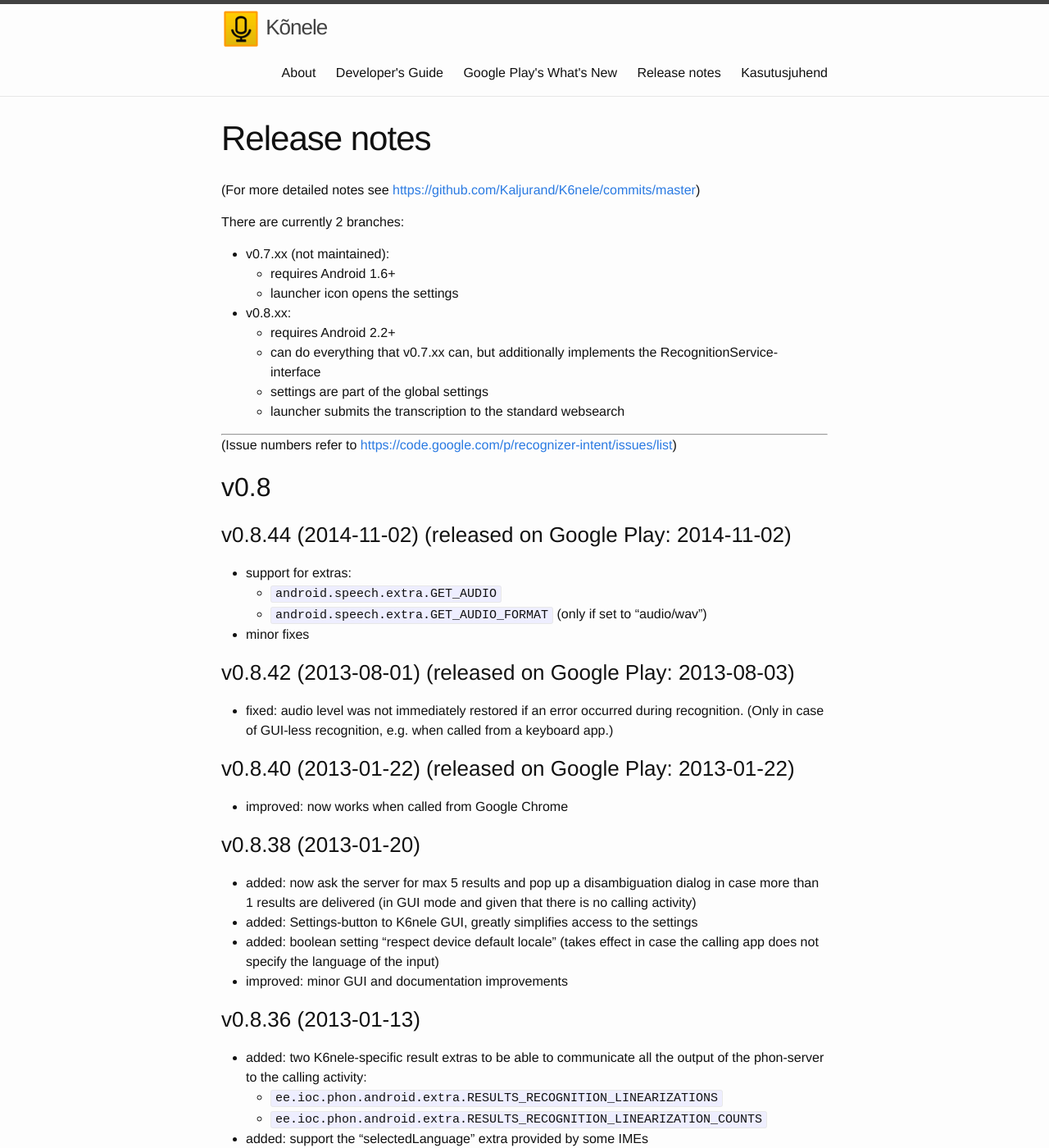
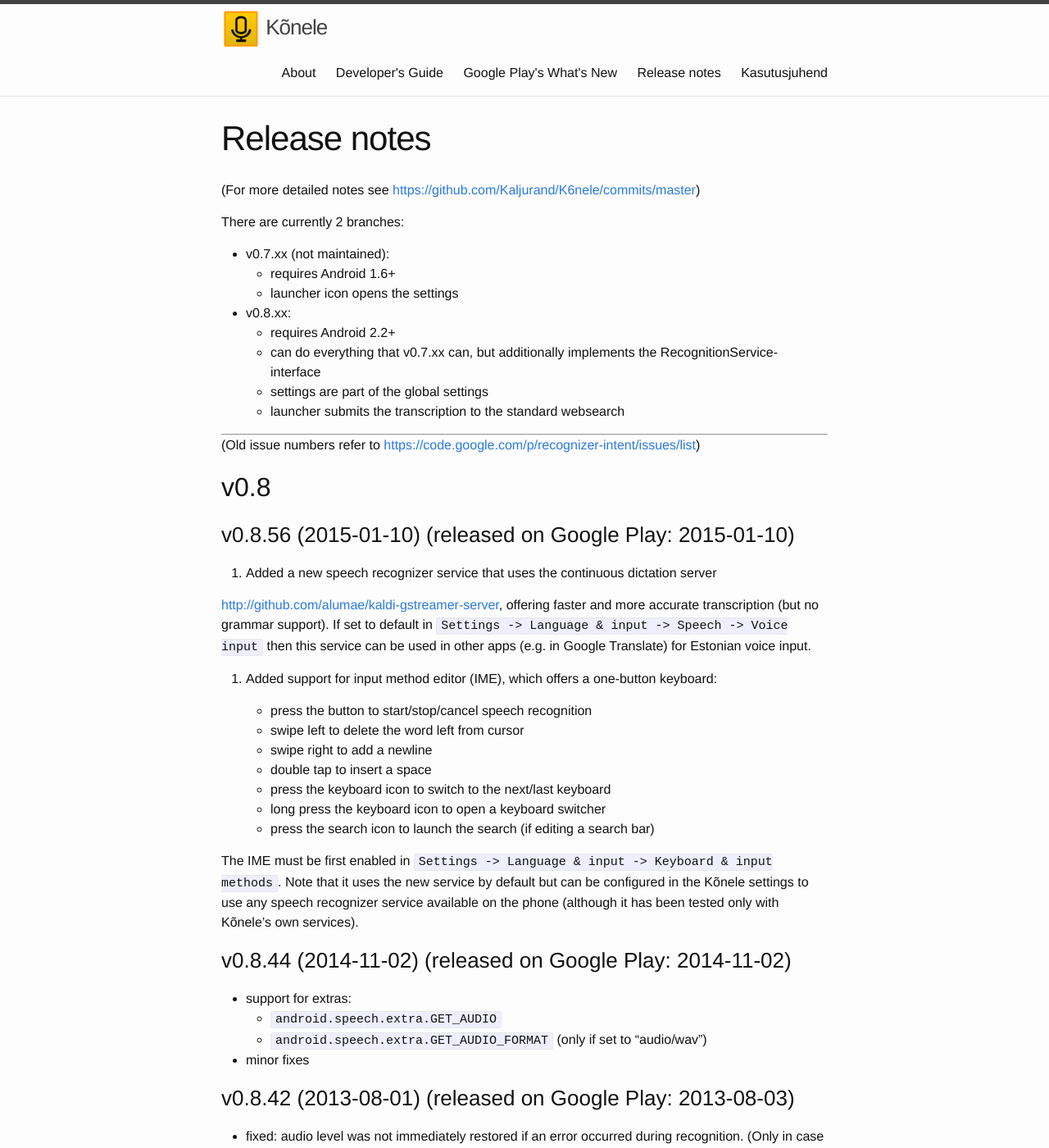
Before and after one commit to Kaljurand/K6nele, a Jekyll site: the page built from docs/en/release_notes.md, in a window 1280 px wide and 1400 px high. Shown: the whole window at 82% size. Built offline with Jekyll 4.4.1, drawn with Linux system fonts in a browser that asks for light colours.

Commit message:
Release v0.8.56

```diff
--- a/docs/en/release_notes.md
+++ b/docs/en/release_notes.md
@@ -18,9 +18,33 @@
 
 ----
 
-(Issue numbers refer to <https://code.google.com/p/recognizer-intent/issues/list>)
+(Old issue numbers refer to <https://code.google.com/p/recognizer-intent/issues/list>)
 
 ## v0.8
+
+### v0.8.56 (2015-01-10) (released on Google Play: 2015-01-10)
+
+1. Added a new speech recognizer service that uses the continuous dictation server
+<http://github.com/alumae/kaldi-gstreamer-server>, offering faster and more accurate
+transcription (but no grammar support).
+If set to default in ``Settings -> Language & input -> Speech -> Voice input`` then this
+service can be used in other apps (e.g. in Google Translate) for Estonian voice input.
+
+2. Added support for input method editor (IME), which offers a one-button keyboard:
+
+    - press the button to start/stop/cancel speech recognition
+    - swipe left to delete the word left from cursor
+    - swipe right to add a newline
+    - double tap to insert a space
+    - press the keyboard icon to switch to the next/last keyboard
+    - long press the keyboard icon to open a keyboard switcher
+    - press the search icon to launch the search (if editing a search bar)
+
+The IME must be first enabled in
+``Settings -> Language & input -> Keyboard & input methods``.
+Note that it uses the new service by default but can be configured in the
+Kõnele settings to use any speech recognizer service available on the phone
+(although it has been tested only with Kõnele's own services).
 
 ### v0.8.44 (2014-11-02) (released on Google Play: 2014-11-02)
 
```
Also changed, not shown: _posts/2015-01-10-k6nele-0.8.56.md (added, +30 -0 lines).
